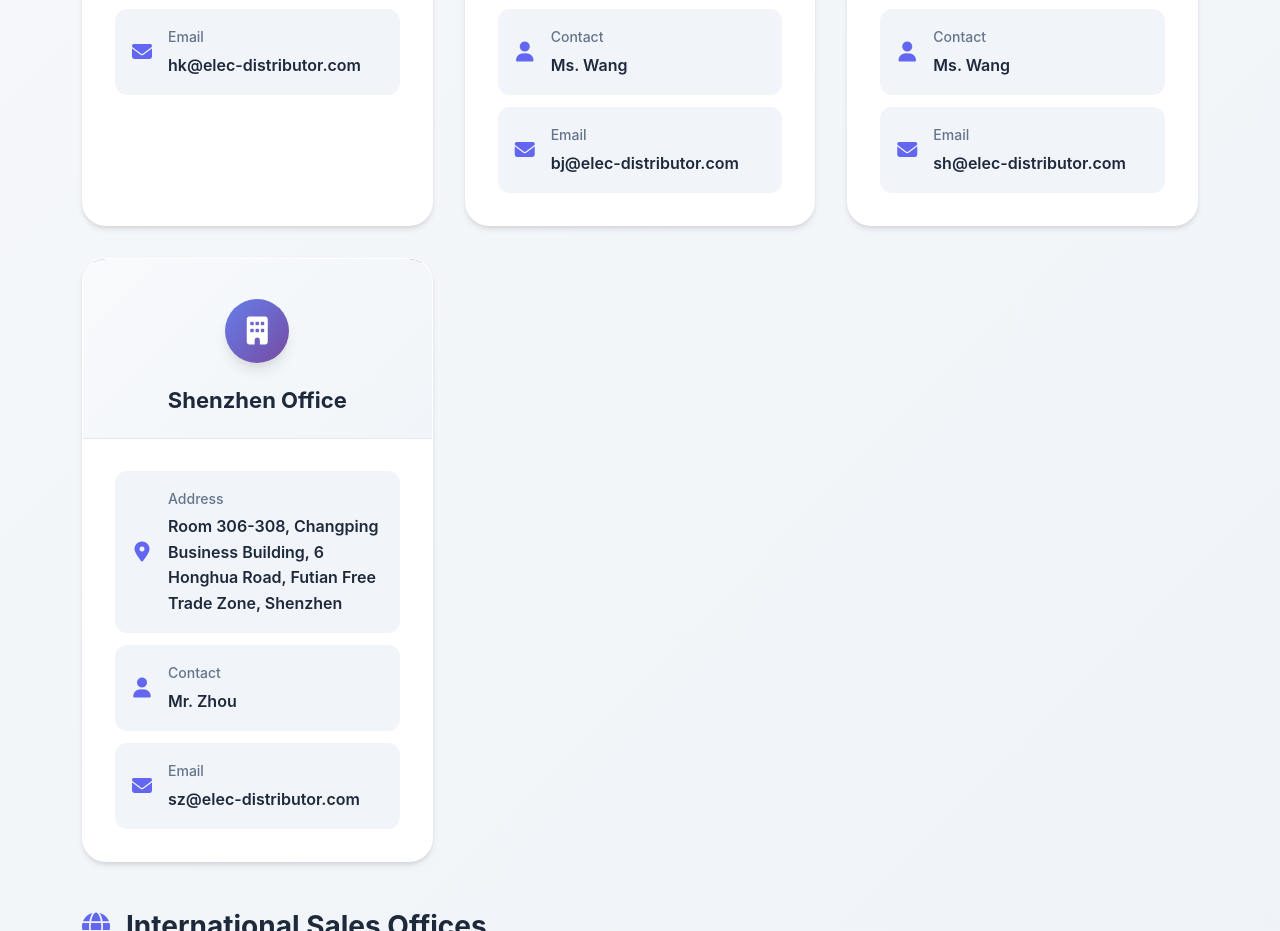
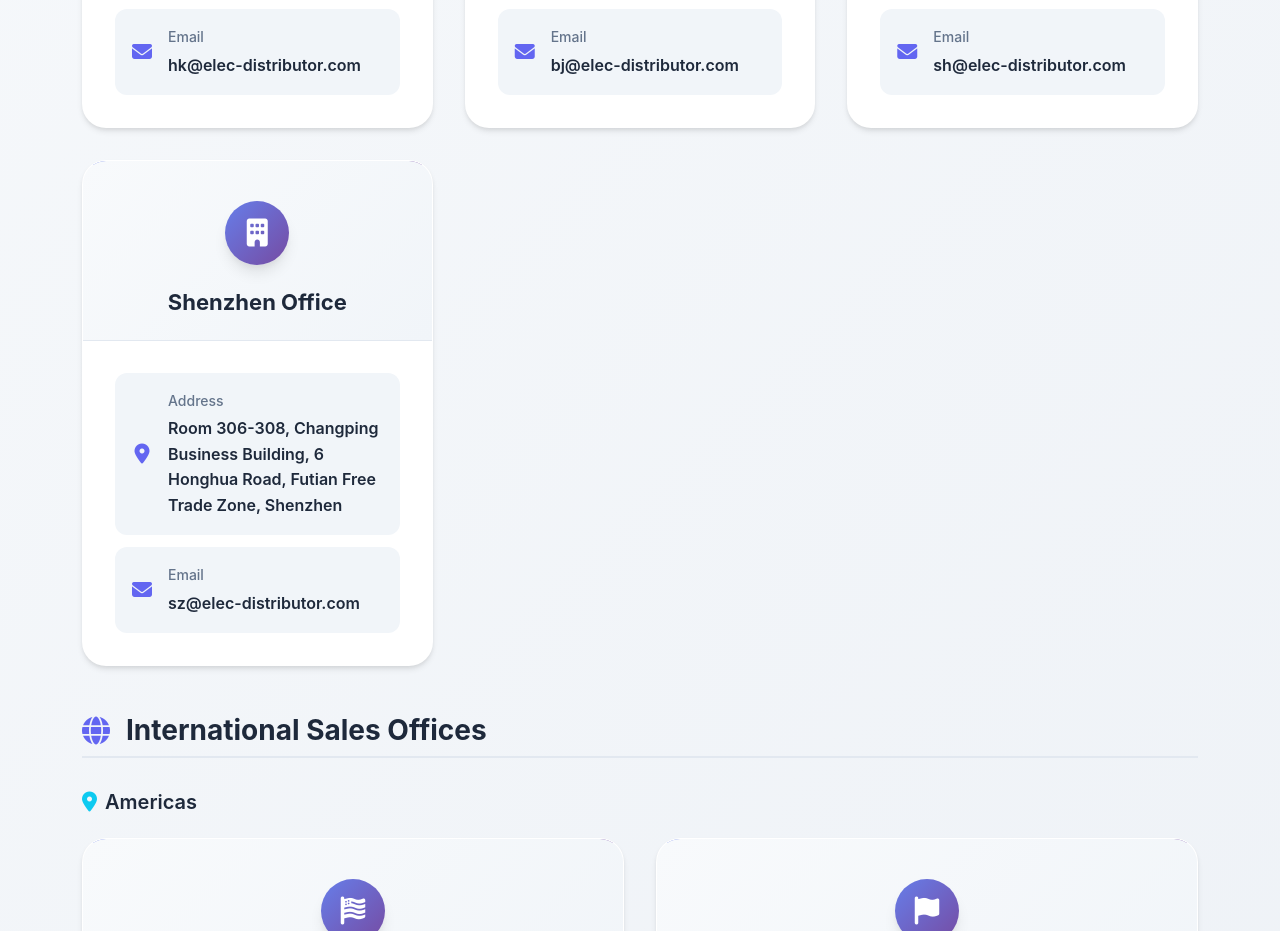
Before and after one commit to befpail737-glitch/starpower-distributor, a plain HTML site: page contact/index.html in a window 1280 px wide. Shown: the part 1144-2075 px from the top of the page. Drawn offline with nearby package versions, Linux system fonts and the light colour scheme.

Commit message:
Remove contact person information (Ms. Wang and Mr. Zhou) from office listings

```diff
--- a/contact/index.html
+++ b/contact/index.html
@@ -827,13 +827,6 @@
                                 </div>
                             </div>
                             <div class="info-item">
-                                <i class="fas fa-user info-icon"></i>
-                                <div class="info-content">
-                                    <div class="info-label">Contact</div>
-                                    <p class="info-value">Ms. Wang</p>
-                                </div>
-                            </div>
-                            <div class="info-item">
                                 <i class="fas fa-envelope info-icon"></i>
                                 <div class="info-content">
                                     <div class="info-label">Email</div>
@@ -860,13 +853,6 @@
                                 </div>
                             </div>
                             <div class="info-item">
-                                <i class="fas fa-user info-icon"></i>
-                                <div class="info-content">
-                                    <div class="info-label">Contact</div>
-                                    <p class="info-value">Ms. Wang</p>
-                                </div>
-                            </div>
-                            <div class="info-item">
                                 <i class="fas fa-envelope info-icon"></i>
                                 <div class="info-content">
                                     <div class="info-label">Email</div>
@@ -890,13 +876,6 @@
                                 <div class="info-content">
                                     <div class="info-label">Address</div>
                                     <p class="info-value">Room 306-308, Changping Business Building, 6 Honghua Road, Futian Free Trade Zone, Shenzhen</p>
-                                </div>
-                            </div>
-                            <div class="info-item">
-                                <i class="fas fa-user info-icon"></i>
-                                <div class="info-content">
-                                    <div class="info-label">Contact</div>
-                                    <p class="info-value">Mr. Zhou</p>
                                 </div>
                             </div>
                             <div class="info-item">
```
